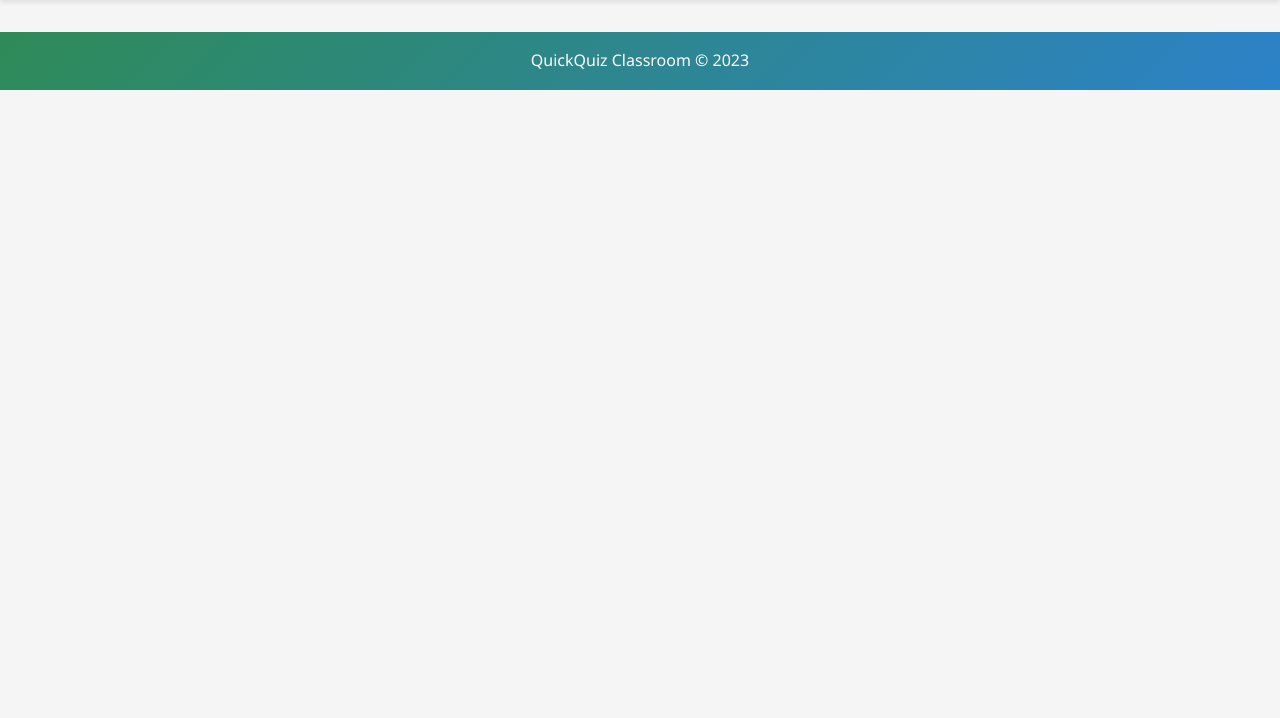
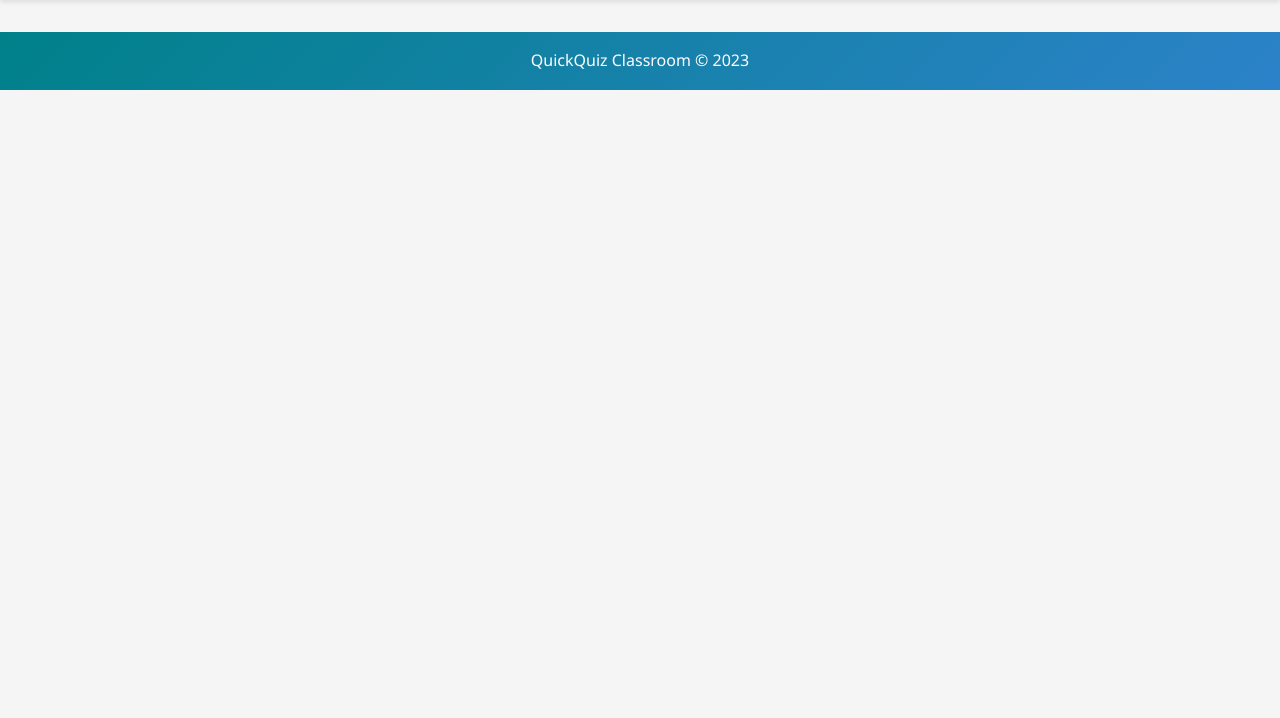
Before and after one commit to WebDeveloper2552/Train-Functional-Math-Skills, a plain HTML site: page index.html in a window 1280 px wide. Shown: the part 82-800 px from the top of the page. Drawn offline with Linux system fonts and the light colour scheme.

Commit message:
Update index.html

```diff
--- a/index.html
+++ b/index.html
@@ -1,3 +1,4 @@
+
 <!DOCTYPE html>
 <html lang="en">
 <head>
@@ -9,9 +10,9 @@
         :root {
             --primary-blue: #2c82c9;
             --secondary-blue: #1a5f8e;
-            --accent-green: #3cb371;
-            --light-green: #98fb98;
-            --dark-green: #2e8b57;
+            --accent-green: #483cb3;
+            --light-green: #006780;
+            --dark-green: #00818A;
             --light-color: #f5f5f5;
             --dark-color: #333;
             --success-color: #4caf50;
@@ -634,11 +635,19 @@
         function parseFileData(data, filename) {
             if (filename.endsWith('.csv')) {
                 return parseCSV(data);
-                } else if (filename.endsWith('.json')) {
+            }
+            else if (filename.endsWith('.json')) {
                 return JSON.parse(data);
+            }
+            else if (filename.endsWith('.docx')) {
+                return parseDOCX(data);
+            }
+            else if (filename.endsWith('.pdf')) {
+                return parsePDF(data);
             }
             return data;
         }
+
 
             function parseCSV(csvData) {
                 const lines = csvData.split('\n');
```
Lines whose indentation alone changed are shown as unchanged.
